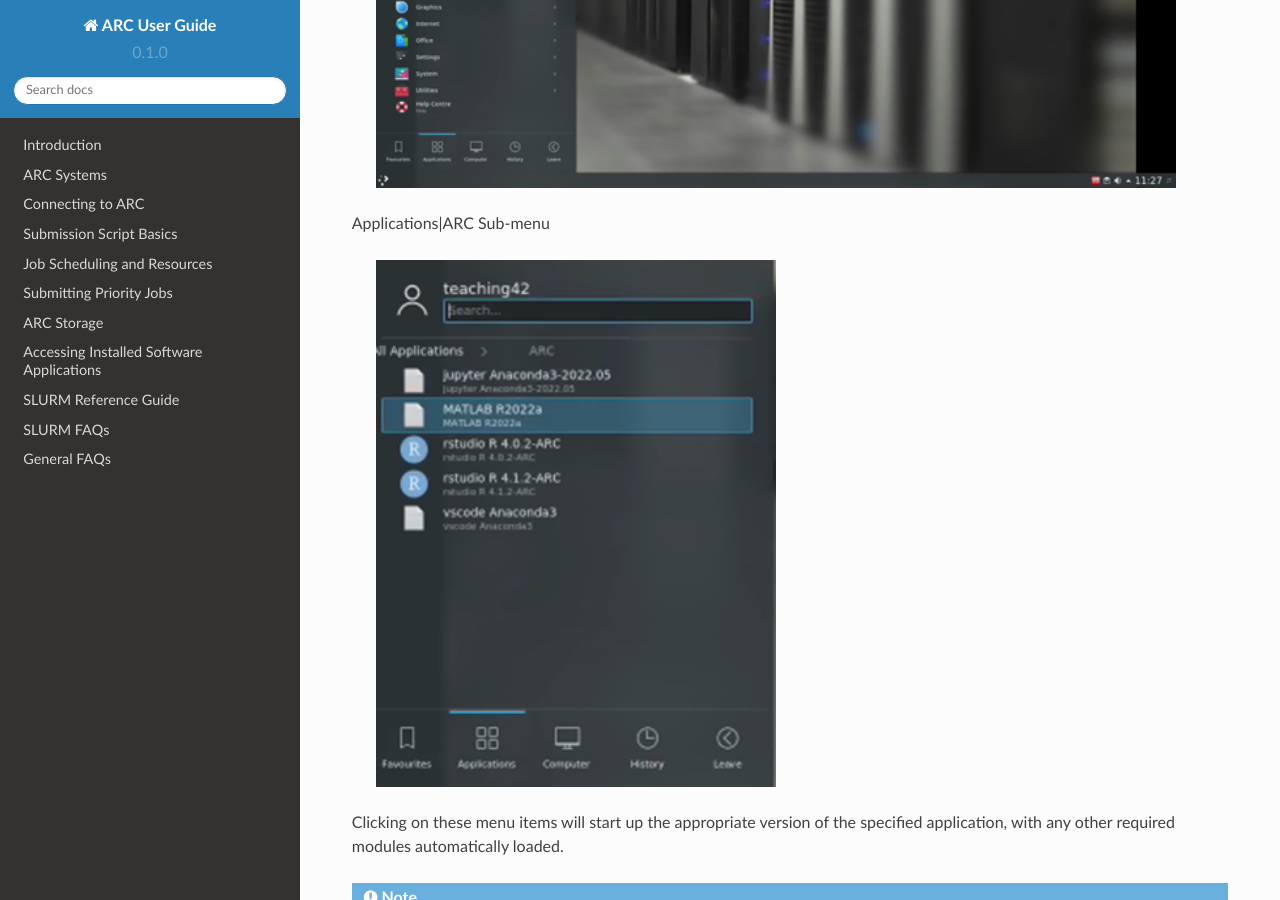
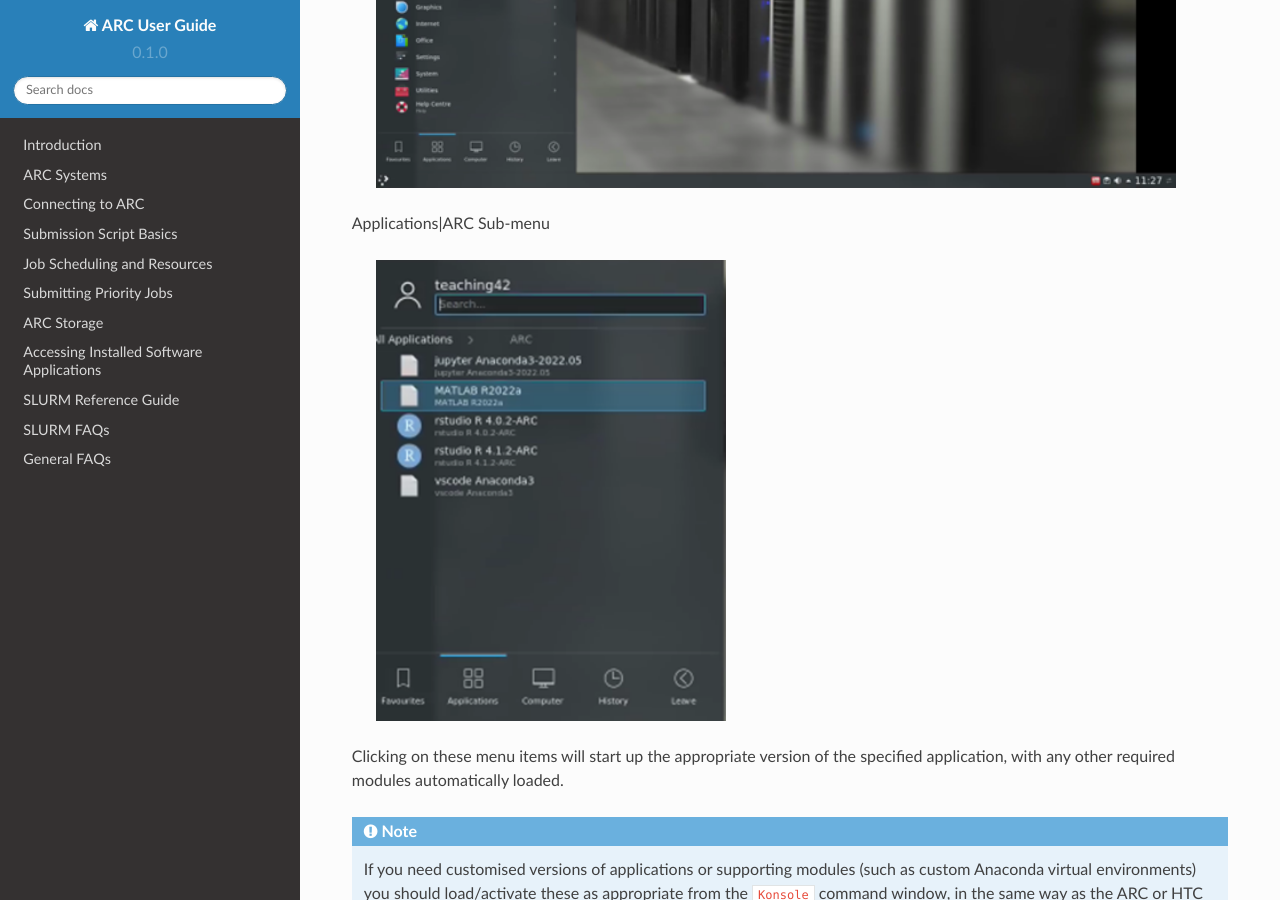
Before and after one commit to tina-friedrich/arc-user-guide, a Sphinx documentation site: the page built from docs/source/arc-gfx-interactive.rst, in a window 1280 px wide and 900 px high, scrolled down 2679 px. Built offline with Sphinx 7.4.7 and the Read the Docs theme 2.0.0, drawn with Linux system fonts in a browser that asks for light colours.

Commit message:
Update arc-gfx-interactive.rst

```diff
--- a/docs/source/arc-gfx-interactive.rst
+++ b/docs/source/arc-gfx-interactive.rst
@@ -63,7 +63,7 @@
 Applications|ARC Sub-menu
 
   .. image:: images/arc-apps2.png
-    :width: 400
+    :width: 350
     :alt: ARC Apps List
 
 Clicking on these menu items will start up the appropriate version of the specified application, with any other required modules automatically loaded.
```
